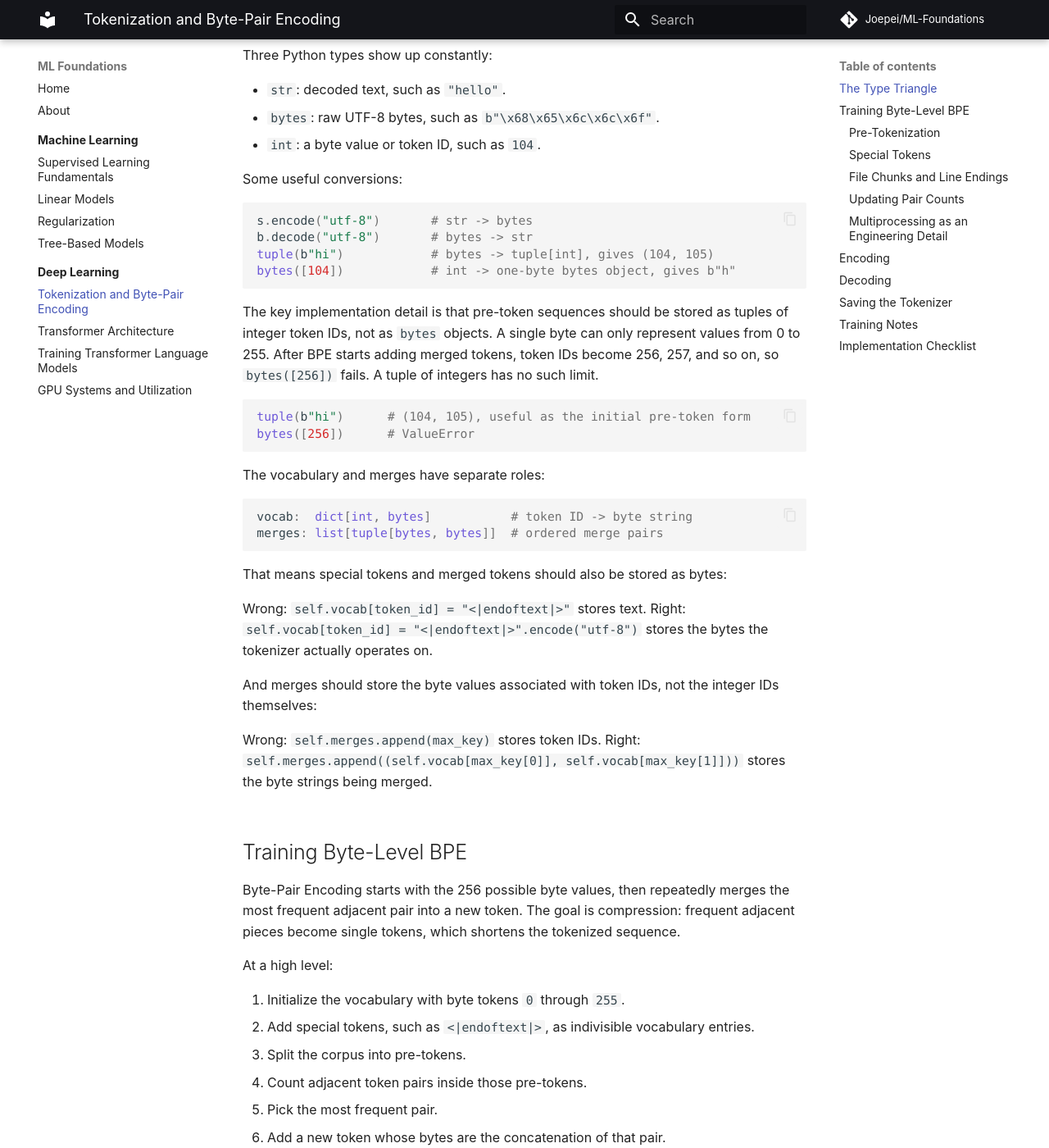
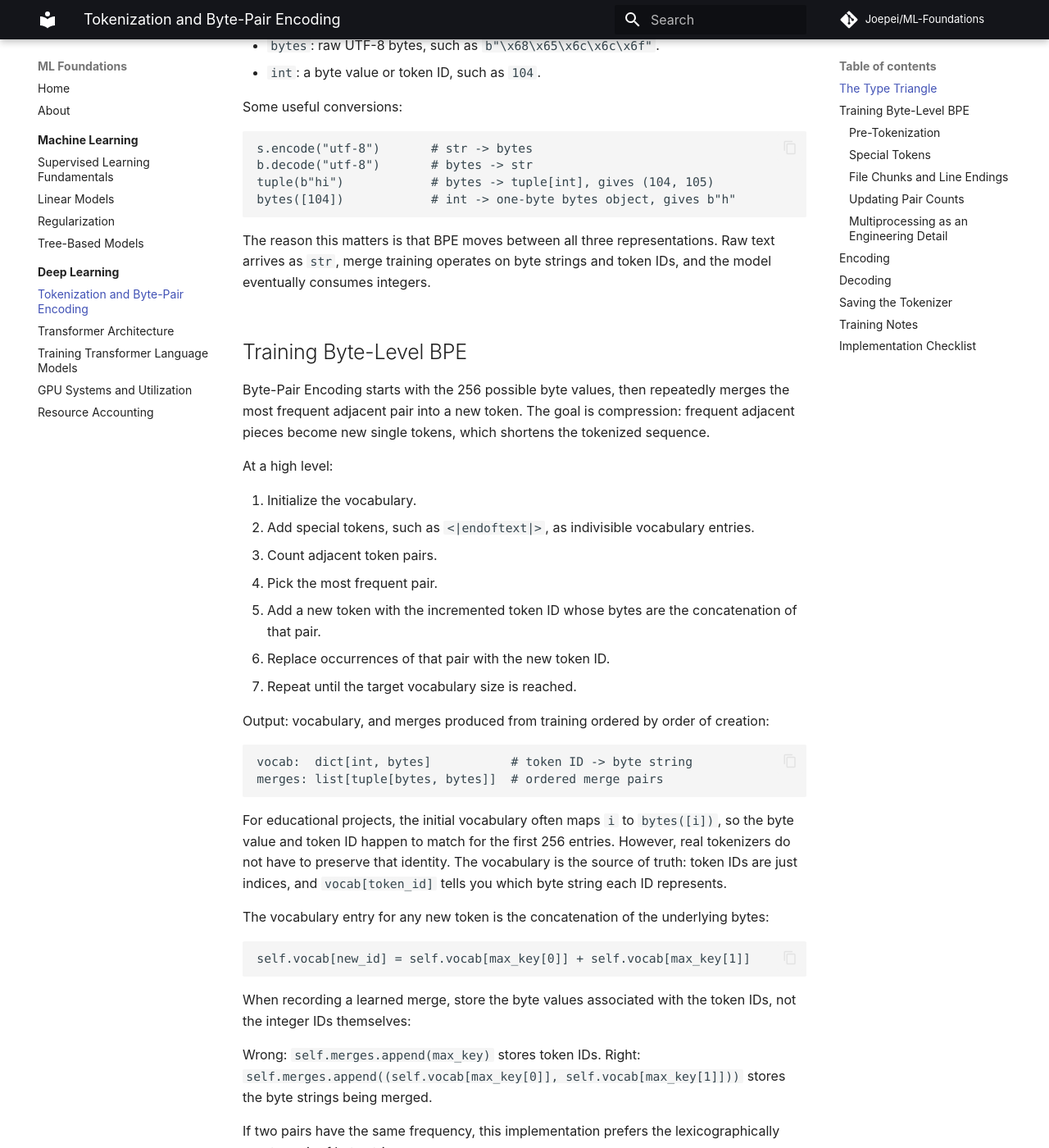
Before and after one commit to Joepei/ML-Foundations, an MkDocs documentation site: the page built from docs/deep-learning/tokenization-and-bpe.md, in a window 1280 px wide and 1400 px high, scrolled down 1363 px. Shown: the whole window at 82% size. Built offline with MkDocs 1.6.1 and Material for MkDocs 9.7.7, drawn with Linux system fonts in a browser that asks for light colours; comment, search, counter and statistics services are not loaded; some of the changed text lies outside the part shown.

````diff
--- a/docs/deep-learning/tokenization-and-bpe.md
+++ b/docs/deep-learning/tokenization-and-bpe.md
@@ -20,7 +20,6 @@ Byte-level tokenization is the most universal option:
 
 ```
 unhappiness -> (u, n, h, a, p, p, i, n, e, s, s)
-            -> (117, 110, 104, 97, 112, 112, 105, 110, 101, 115, 115)
 ```
 
 The benefit is that there are no out-of-vocabulary tokens because any text can be represented as bytes. The cost is sequence length: an emoji can take several bytes, and long token sequences slow down training, use more memory, and make long-range patterns harder to learn.
@@ -33,7 +32,7 @@ Word-level tokenization goes the other direction:
 
 This creates shorter sequences, but the vocabulary can become huge. It also handles typos, new words, and morphology poorly. Words like `run`, `running`, and `runner` get independent embeddings even though they clearly share structure.
 
-Subword tokenization is the compromise:
+Subword tokenization has the balance between sequence length and flexibility:
 
 ```
 unhappiness -> [un, happi, ness]
@@ -42,8 +41,6 @@ unhappiness -> [un, happi, ness]
 Its vocabulary can range from single bytes to full words. Random or unseen text can still be represented, while frequent pieces become compact tokens. Usually we preset a vocabulary size and let the training data decide which subwords are frequent enough to add.
 
 ## The Type Triangle
-
-The part of byte-level BPE that felt easiest to get wrong was not the high-level algorithm. It was keeping the data types straight.
 
 Three Python types show up constantly:
 
@@ -60,52 +57,40 @@ tuple(b"hi")            # bytes -> tuple[int], gives (104, 105)
 bytes([104])            # int -> one-byte bytes object, gives b"h"
 ```
 
-The key implementation detail is that pre-token sequences should be stored as tuples of integer token IDs, not as `bytes` objects. A single byte can only represent values from 0 to 255. After BPE starts adding merged tokens, token IDs become 256, 257, and so on, so `bytes([256])` fails. A tuple of integers has no such limit.
+The reason this matters is that BPE moves between all three representations. Raw text arrives as `str`, merge training operates on byte strings and token IDs, and the model eventually consumes integers.
 
-```python
-tuple(b"hi")      # (104, 105), useful as the initial pre-token form
-bytes([256])      # ValueError
-```
+## Training Byte-Level BPE
 
-The vocabulary and merges have separate roles:
+Byte-Pair Encoding starts with the 256 possible byte values, then repeatedly merges the most frequent adjacent pair into a new token. The goal is compression: frequent adjacent pieces become new single tokens, which shortens the tokenized sequence.
+
+At a high level:
+
+1. Initialize the vocabulary.
+2. Add special tokens, such as `<|endoftext|>`, as indivisible vocabulary entries.
+3. Count adjacent token pairs.
+4. Pick the most frequent pair.
+5. Add a new token with the incremented token ID whose bytes are the concatenation of that pair.
+6. Replace occurrences of that pair with the new token ID.
+7. Repeat until the target vocabulary size is reached.
+
+Output: vocabulary, and merges produced from training ordered by order of creation:
 
 ```python
 vocab:  dict[int, bytes]           # token ID -> byte string
 merges: list[tuple[bytes, bytes]]  # ordered merge pairs
 ```
 
-That means special tokens and merged tokens should also be stored as bytes:
+For educational projects, the initial vocabulary often maps `i` to `bytes([i])`, so the byte value and token ID happen to match for the first 256 entries. However, real tokenizers do not have to preserve that identity. The vocabulary is the source of truth: token IDs are just indices, and `vocab[token_id]` tells you which byte string each ID represents.
 
-Wrong: `self.vocab[token_id] = "<|endoftext|>"` stores text. Right: `self.vocab[token_id] = "<|endoftext|>".encode("utf-8")` stores the bytes the tokenizer actually operates on.
-
-And merges should store the byte values associated with token IDs, not the integer IDs themselves:
-
-Wrong: `self.merges.append(max_key)` stores token IDs. Right: `self.merges.append((self.vocab[max_key[0]], self.vocab[max_key[1]]))` stores the byte strings being merged.
-
-## Training Byte-Level BPE
-
-Byte-Pair Encoding starts with the 256 possible byte values, then repeatedly merges the most frequent adjacent pair into a new token. The goal is compression: frequent adjacent pieces become single tokens, which shortens the tokenized sequence.
-
-At a high level:
-
-1. Initialize the vocabulary with byte tokens `0` through `255`.
-2. Add special tokens, such as `<|endoftext|>`, as indivisible vocabulary entries.
-3. Split the corpus into pre-tokens.
-4. Count adjacent token pairs inside those pre-tokens.
-5. Pick the most frequent pair.
-6. Add a new token whose bytes are the concatenation of that pair.
-7. Replace occurrences of that pair with the new token ID.
-8. Repeat until the target vocabulary size is reached.
-
-The new token must be represented by the new token ID, not by adding the two old IDs numerically:
-
-Wrong: `new_key.append(k[i] + k[i + 1])` turns two IDs into an unrelated integer, such as `104 + 101 = 205`. Right: `new_key.append(new_token_id)` appends the ID assigned to the merged token.
-
-The vocabulary entry for that new token is the concatenation of the underlying bytes:
+The vocabulary entry for any new token is the concatenation of the underlying bytes:
 
 ```python
 self.vocab[new_id] = self.vocab[max_key[0]] + self.vocab[max_key[1]]
 ```
+
+When recording a learned merge, store the byte values associated with the token IDs, not the integer IDs themselves:
+
+Wrong: `self.merges.append(max_key)` stores token IDs. Right: `self.merges.append((self.vocab[max_key[0]], self.vocab[max_key[1]]))` stores the byte strings being merged.
 
 If two pairs have the same frequency, this implementation prefers the lexicographically greater pair of byte strings:
 
@@ -114,8 +99,7 @@ max(self.pairs, key=lambda x: (self.pairs[x], self.vocab[x[0]], self.vocab[x[1]]
 ```
 
 ### Pre-Tokenization
-
-Pre-tokenization decides which spans BPE is allowed to merge inside. If BPE directly merged frequent consecutive bytes across the raw corpus, it could be both expensive and too sensitive to punctuation. For example, `dog.` and `dog!` might become separate tokens even though the useful shared piece is mostly `dog`.
+If we just run BPE on the whole corpuse, this is quite computationally expensive. In addition, direcly merging bytes across the corpus may result in tokens that differ only in punctuation (e.g. `dog.` and `dog!` might become separate tokens even though the useful shared piece is mostly `dog`.) Hence we use pre-tokenization to decide which (sub)spans BPE is allowed to merge inside.
 
 The pattern used here groups contractions, optional-leading-space words and numbers, punctuation-like runs, and whitespace:
 
@@ -123,7 +107,16 @@ The pattern used here groups contractions, optional-leading-space words and numb
 PAT = r"""'(?:[sdmt]|ll|ve|re)| ?\p{L}+| ?\p{N}+| ?[^\s\p{L}\p{N}]+|\s+(?!\S)|\s+"""
 ```
 
-The important consequence is that BPE learns merges within these pre-token spans instead of freely merging across every boundary in the corpus.
+e.g. "some text that i'll pre-tokenze" will be pre-tokenized into ['some', ' text', ' that', ' i', "'ll", ' pre', '-', 'tokenize']
+
+BPE learns merges within these pre-token spans instead of freely merging across every boundary in the corpus.
+
+Pre-token sequences should be stored as tuples of integer token IDs, not as `bytes` objects. A single byte can only represent values from 0 to 255. After BPE starts adding merged tokens, token IDs become 256, 257, and so on, so `bytes([256])` fails. A tuple of integers has no such limit.
+
+```python
+tuple(b"hi")      # (104, 105), useful as the initial pre-token form
+bytes([256])      # ValueError
+```
 
 For large files, `re.finditer` is a better fit than `re.findall` because it streams matches one at a time instead of materializing every match into a list:
 
@@ -136,7 +129,11 @@ for m in re.finditer(PAT, part):
 
 Special tokens should be added to the vocabulary, but they should not be broken apart and fed through ordinary BPE pre-tokenization. For a token like `<|endoftext|>`, the tokenizer should emit one special-token ID, not several IDs for `<`, `|`, `end`, and so on.
 
-The text is split on special tokens before applying the pre-tokenization regex:
+Because the tokenizer operates on bytes, special tokens should also be stored as bytes:
+
+Wrong: `self.vocab[token_id] = "<|endoftext|>"` stores text. Right: `self.vocab[token_id] = "<|endoftext|>".encode("utf-8")` stores the bytes the tokenizer actually operates on.
+
+The text is split on special tokens before applying the pre-tokenization regex so they will never be merged:
 
 ```python
 pattern = "|".join(re.escape(t) for t in special_tokens)
@@ -193,6 +190,31 @@ There is a Python detail hiding here too: do not mutate a dictionary while itera
 
 Pre-tokenization can be parallelized because chunks can be counted independently before their dictionaries are merged. On Windows, multiprocessing has a few sharp edges: worker functions need to live at module top level, workers do not share `self.pre_tokens`, and scripts that start multiprocessing should guard entry code with `if __name__ == "__main__":`.
 
+The shape is roughly:
+
+```python
+def count_chunk(args):
+    input_path, start, end = args
+    counts = Counter()
+
+    text = read_chunk(input_path, start, end)
+    for m in re.finditer(PAT, text):
+        counts[tuple(m.group().encode("utf-8"))] += 1
+
+    return counts
+
+
+if __name__ == "__main__":
+    with multiprocessing.Pool() as pool:
+        chunk_counts = pool.map(count_chunk, chunks)
+
+    pre_tokens = Counter()
+    for counts in chunk_counts:
+        pre_tokens.update(counts)
+```
+
+The key point is that each worker builds and returns its own local `Counter`. The parent process merges those counters afterward. If a worker tries to mutate `self.pre_tokens`, it is mutating its own process-local copy, not the tokenizer object's dictionary in the parent process.
+
 This is an implementation detail, not the essence of BPE. The core algorithm is still sequential at the merge step because each merge changes the state used to choose the next merge. That is also why BPE training is not naturally GPU-friendly: it relies on ordered updates and dynamic hash maps more than dense tensor operations.
 
 ## Encoding
@@ -208,16 +230,6 @@ The encoding flow is:
 5. Flatten the result into `list[int]`.
 
 Merge priority matters. The encoder should not simply merge left-to-right. It should find the adjacent pair with the lowest rank in the learned merge list, apply that merge, and repeat until no learned pair remains.
-
-One subtle point is that initial bytes should be converted through the vocabulary, not assumed to equal their ASCII values:
-
-The fragile version is `tuple(m.group().encode("utf-8"))`, which gives raw byte values. The safer version maps each byte through the vocabulary:
-
-```python
-tuple(self.reverse_vocab[bytes([b])] for b in m.group().encode("utf-8"))
-```
-
-In this tokenizer, the initial vocabulary maps `i` to `bytes([i])`, so the byte value and token ID happen to match for the first 256 entries. But that is an implementation choice, not a universal truth. An externally trained vocabulary could assign different IDs.
 
 ## Decoding
 
@@ -280,7 +292,7 @@ When implementing a byte-level BPE tokenizer, I would check:
 - Are Windows line endings normalized if binary chunk reads are used?
 - Does pre-tokenization stream matches with `finditer` for large corpora?
 - Does encoding apply learned merges by priority rather than left-to-right?
-- Are initial bytes mapped through `reverse_vocab` instead of assuming byte value equals token ID?
+- Is the vocabulary treated as the source of truth instead of assuming byte value always equals token ID?
 - Are vocab JSON conversions using `latin-1` rather than UTF-8?
 - Is the tokenizer evaluated with both correctness checks and compression behavior?
 
--- a/mkdocs.yml
+++ b/mkdocs.yml
@@ -23,13 +23,13 @@ markdown_extensions:
   - admonition
   - attr_list
   - def_list
+  - fenced_code
   - footnotes
   - md_in_html
   - pymdownx.arithmatex:
       generic: true
   - pymdownx.inlinehilite
   - pymdownx.snippets
-  - pymdownx.superfences
 extra_javascript:
   - javascripts/mathjax.js
   - https://unpkg.com/mathjax@3/es5/tex-mml-chtml.js
@@ -50,3 +50,4 @@ nav:
       - Transformer Architecture: deep-learning/transformer-architecture.md
       - Training Transformer Language Models: deep-learning/training-transformer-language-models.md
       - GPU Systems and Utilization: deep-learning/gpu-and-tpu-systems.md
+      - Resource Accounting: deep-learning/resource-accounting.md
````
Also changed, not shown: other parts of docs/deep-learning/tokenization-and-bpe.md (+1 -1 lines), README.md (+61 -5 lines), docs/deep-learning/index.md (+2 -0 lines), docs/deep-learning/resource-accounting.md (added, +290 -0 lines).
